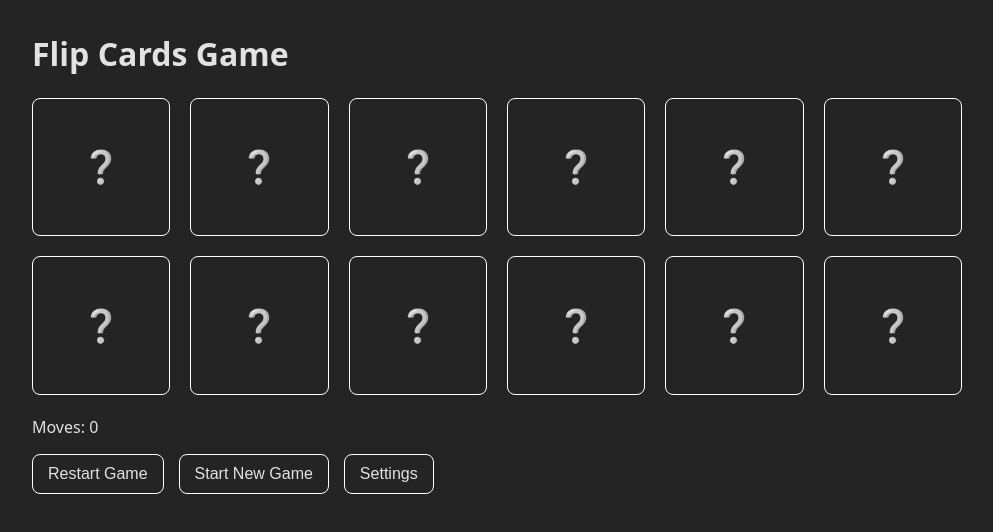
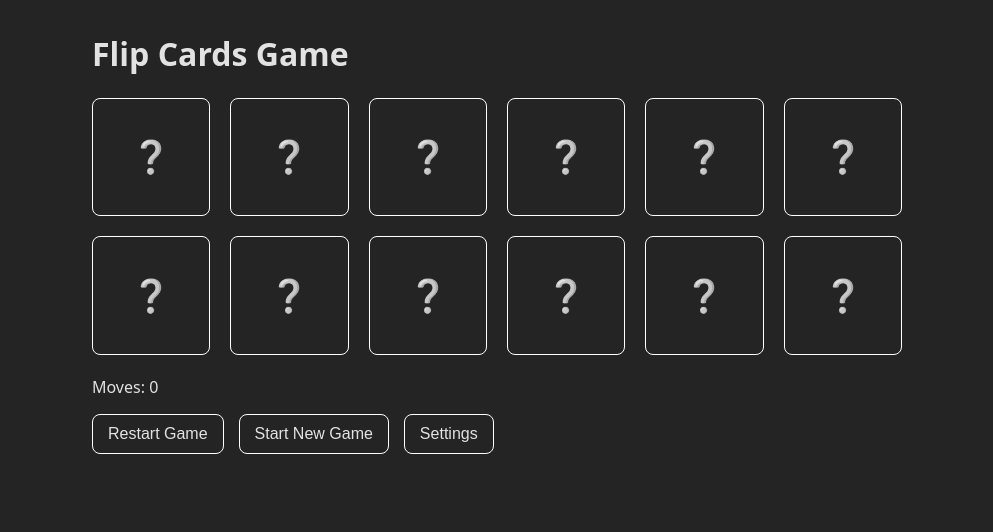
Before and after one commit to KaterinaShepeleva/flip-cards-game, a React (Vite) app: page / in a window 1280 px wide. Shown: the top 532 px of the page, without its empty margins (143-1136 px from the left). Built offline with nearby package versions, Linux system fonts and the light colour scheme; a web font is replaced by a local one.

Commit message:
Fixed number of cards on mobile layout

```diff
--- a/src/components/App/App.css
+++ b/src/components/App/App.css
@@ -1,5 +1,5 @@
 #root {
-  max-width: 960px;
+  max-width: 840px;
   width: 100%;
   margin: 0 auto;
   padding: 20px;
@@ -32,5 +32,6 @@
 @media (min-width: 1366px) {
   #root {
     width: 60%;
+    margin: 30px auto;
   }
 }
--- a/src/components/GameField/GameField.css
+++ b/src/components/GameField/GameField.css
@@ -2,25 +2,26 @@
     list-style: none;
     margin: 15px 0;
     display: grid;
-    grid-template-columns: repeat(2, 1fr);
-    gap: 20px;
+    grid-template-columns: repeat(3, 1fr);
+    gap: 15px;
 }
 
 @media (min-width: 375px) {
     .cards-list {
-        grid-template-columns: repeat(3, 1fr);
-        gap: 15px;
+        gap: 20px;
     }
 }
 
-@media (min-width: 500px) {
+@media (min-width: 425px) {
     .cards-list {
         grid-template-columns: repeat(4, 1fr);
+        gap: 15px;
     }
 }
 
 @media (min-width: 768px) {
     .cards-list {
+        grid-template-columns: repeat(5, 1fr);
         gap: 20px;
         margin: 20px 0;
     }
@@ -28,12 +29,6 @@
 
 @media (min-width: 1024px) {
     .cards-list {
-        grid-template-columns: repeat(5, 1fr);
-    }
-}
-
-@media (min-width: 1280px) {
-    .cards-list {
         grid-template-columns: repeat(6, 1fr);
     }
 }
```
